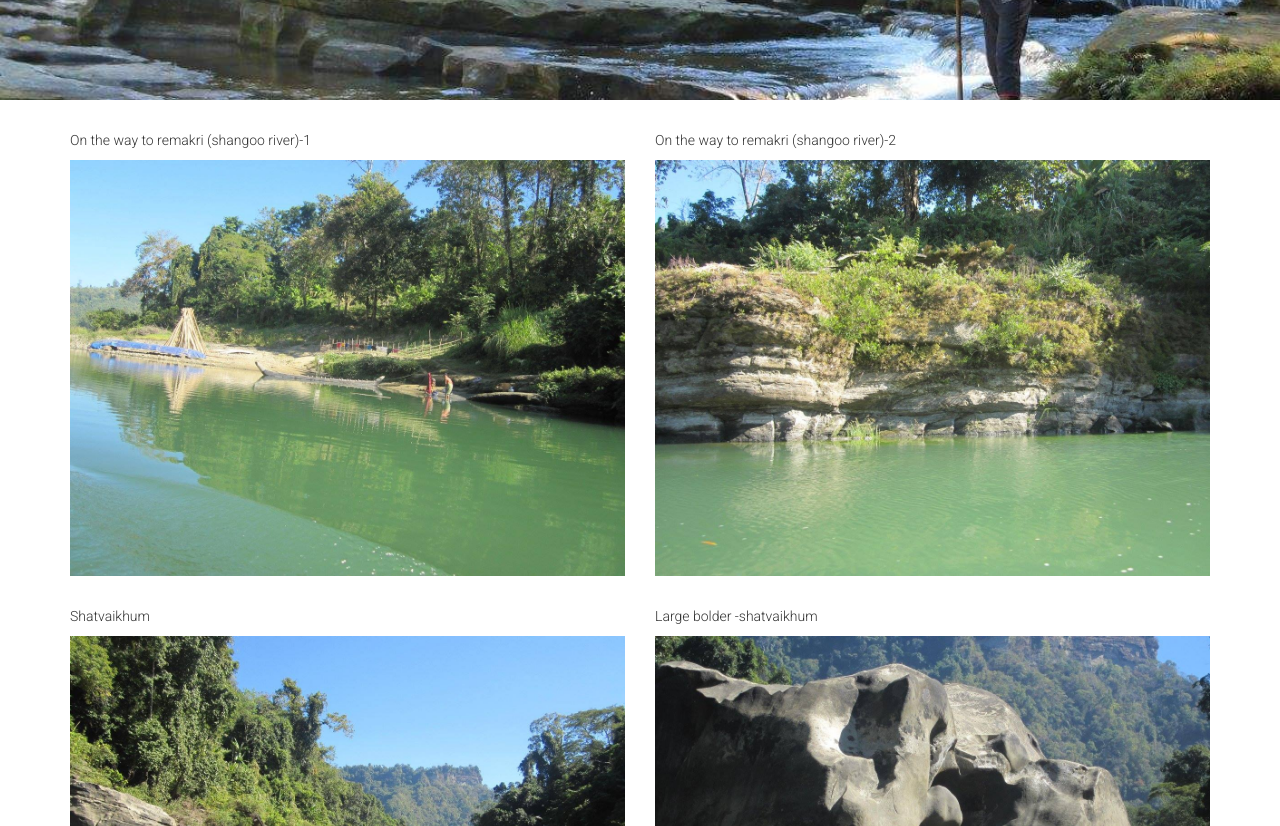
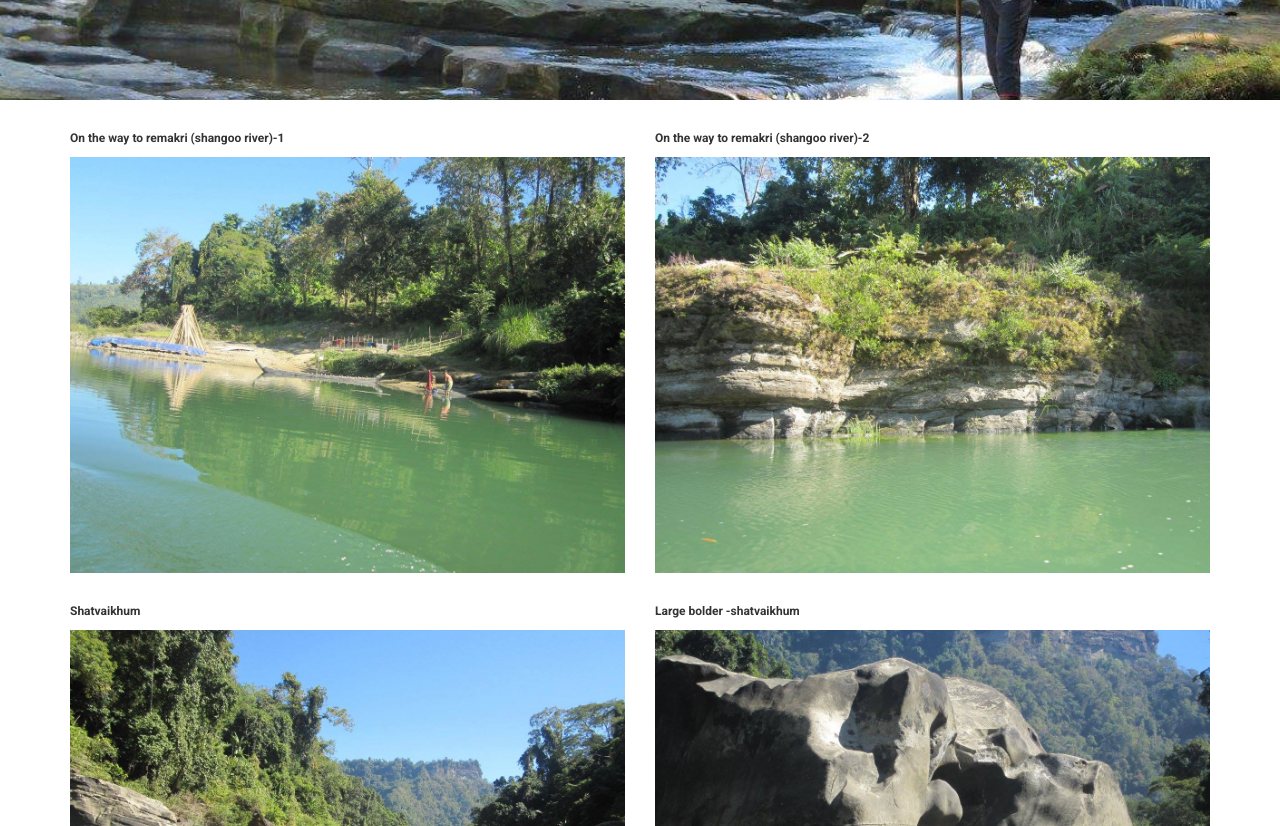
Before and after one commit to ananda89/aTraveler, a plain HTML site: page index.html in a window 1280 px wide. Shown: the part 580-1406 px from the top of the page. Drawn offline with nearby package versions, Linux system fonts and the light colour scheme.

Commit message:
Update index.html

```diff
--- a/index.html
+++ b/index.html
@@ -30,22 +30,22 @@
 <section class="container">
  <div class="row">
   <figure class="col-sm-6">
-<p>On the way to remakri (shangoo river)-1</p>
-<img src="/aTraveler/14.jpg"/>
+<p class="remakri">On the way to remakri (shangoo river)-1</p>
+<img src="/aTraveler/14.jpg" border="1px"/>
     </figure>
     <figure class="col-sm-6">
-    <p>On the way to remakri (shangoo river)-2</p>
-<img src="/aTraveler/15.jpg"/>
+    <p class="remakri">On the way to remakri (shangoo river)-2</p>
+<img src="/aTraveler/15.jpg" border="1px"/>
     </figure>
   </div>
   <div class="row">
     <figure class="col-sm-6">
-   <p>Shatvaikhum</p>
-<img src="/aTraveler/36.jpg"/>
+   <p class="remakri">Shatvaikhum</p>
+<img src="/aTraveler/36.jpg" border="1px"/>
     </figure>
     <figure class="col-sm-6">
-<p>Large bolder -shatvaikhum </p>
-<img src="/aTraveler/37.jpg"/>
+<p class="remakri">Large bolder -shatvaikhum </p>
+<img src="/aTraveler/37.jpg" border="1px"/>
     </figure>
   </div>
 </section>
```
